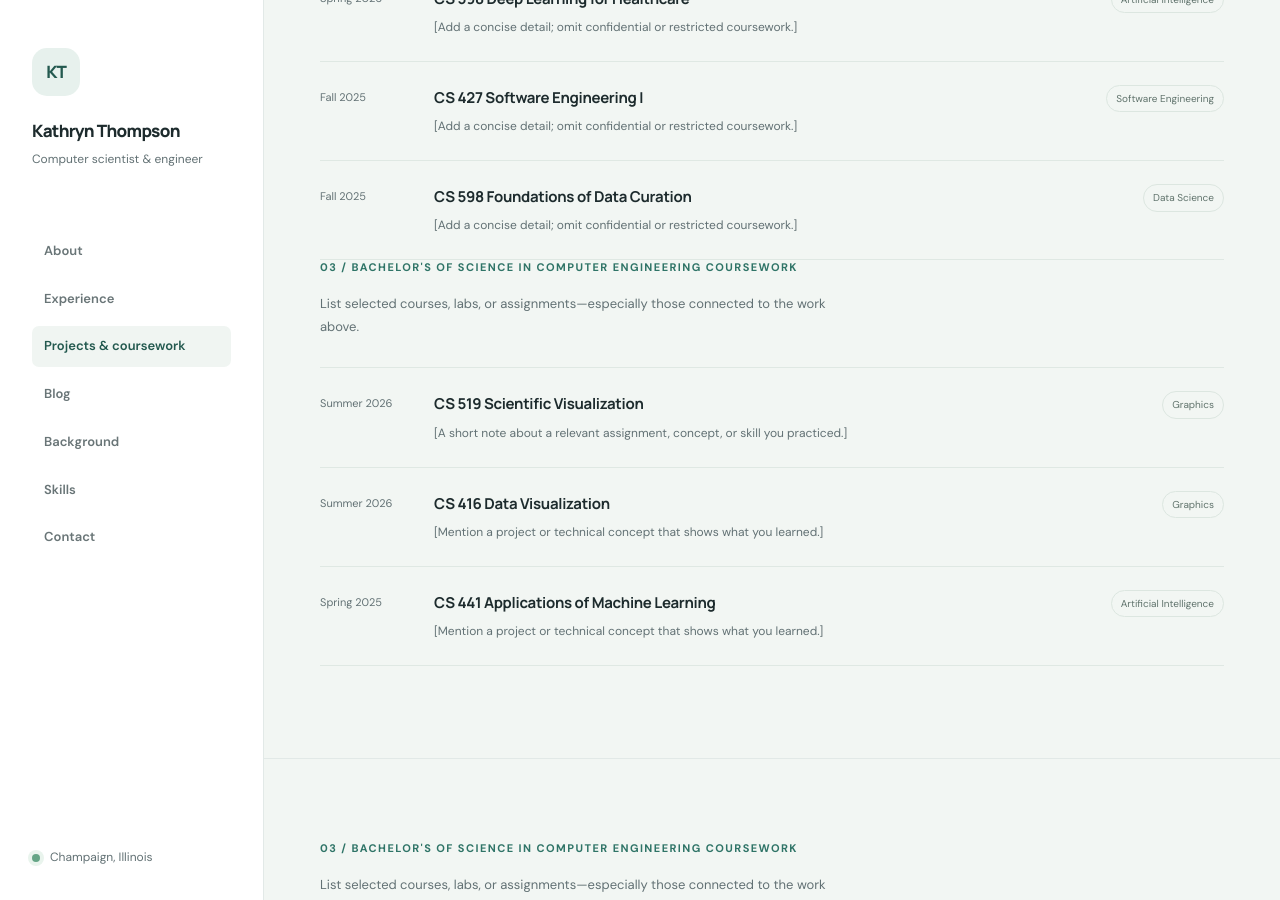
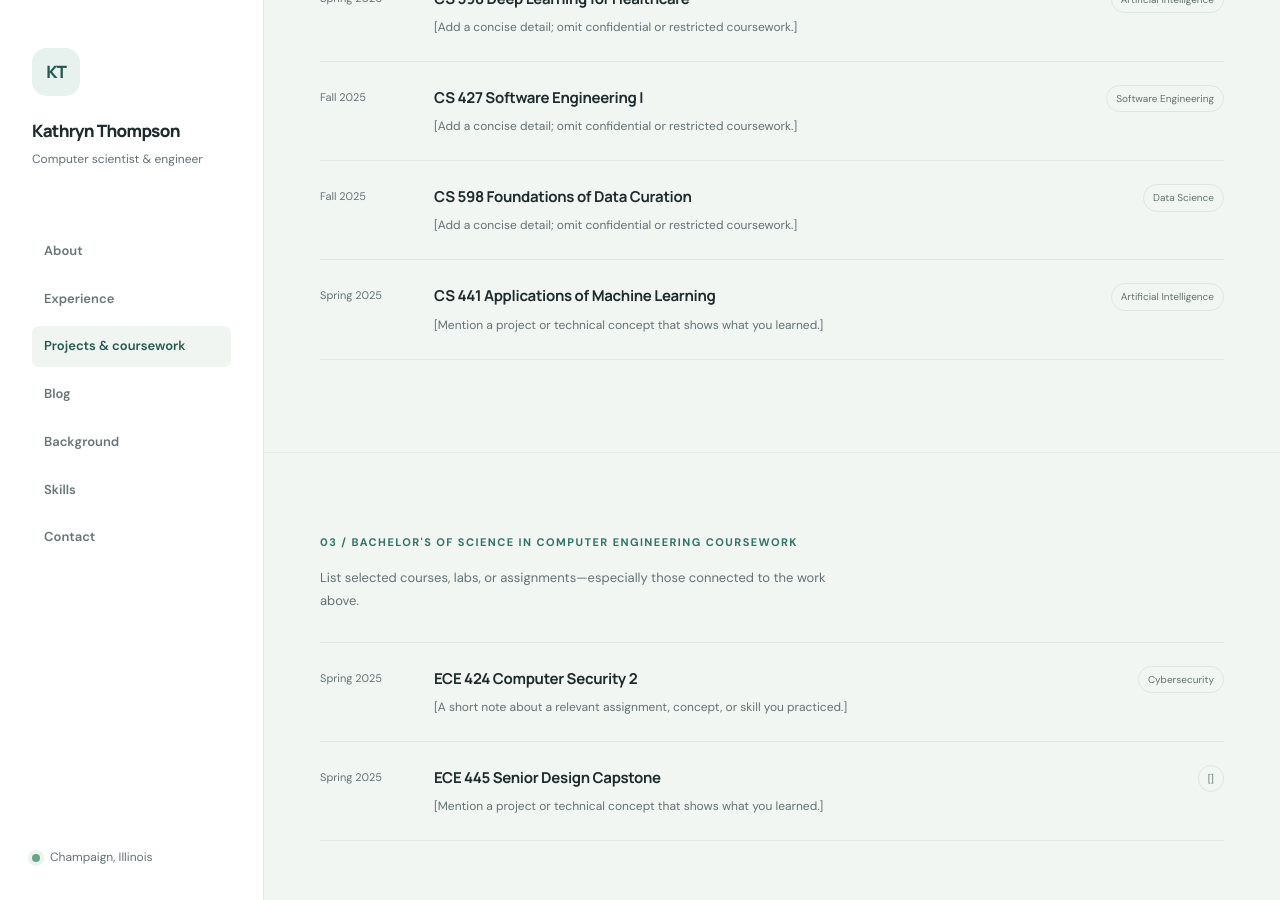
Before and after one commit to kyt325/KathrynThompson.github.io, a Jekyll site: the page projects.html, which Jekyll copies as it is, in a window 1280 px wide and 900 px high, scrolled down 1709 px. Built offline with Jekyll 4.4.1, drawn with Linux system fonts in a browser that asks for light colours.

Commit message:
fiddling w layout

```diff
--- a/projects.html
+++ b/projects.html
@@ -107,24 +107,6 @@
             <div><h3>CS 598 Foundations of Data Curation</h3><p>[Add a concise detail; omit confidential or restricted coursework.]</p></div>
             <span class="course-area">Data Science</span>
           </article>
-        </div>
-        <div class="section-heading page-section-heading">
-          <p class="eyebrow">03 / Bachelor's of Science in Computer Engineering Coursework</p>
-          <!-- <h2 id="coursework-heading">Coursework completed for my Masters of Computer Science</h2> -->
-          <p class="section-hint">List selected courses, labs, or assignments—especially those connected to the work above.</p>
-        </div>
-        <div class="course-list">
-          <!-- TEMPLATE: Duplicate a course row; link to a project page or repository when appropriate. -->
-          <article class="course-row">
-            <div class="course-year">Summer 2026</div>
-            <div><h3>CS 519 Scientific Visualization</h3><p>[A short note about a relevant assignment, concept, or skill you practiced.]</p></div>
-            <span class="course-area">Graphics</span>
-          </article>
-          <article class="course-row">
-            <div class="course-year">Summer 2026</div>
-            <div><h3>CS 416 Data Visualization</h3><p>[Mention a project or technical concept that shows what you learned.]</p></div>
-            <span class="course-area">Graphics</span>
-          </article>
           <article class="course-row">
             <div class="course-year">Spring 2025</div>
             <div><h3>CS 441 Applications of Machine Learning</h3><p>[Mention a project or technical concept that shows what you learned.]</p></div>
```
